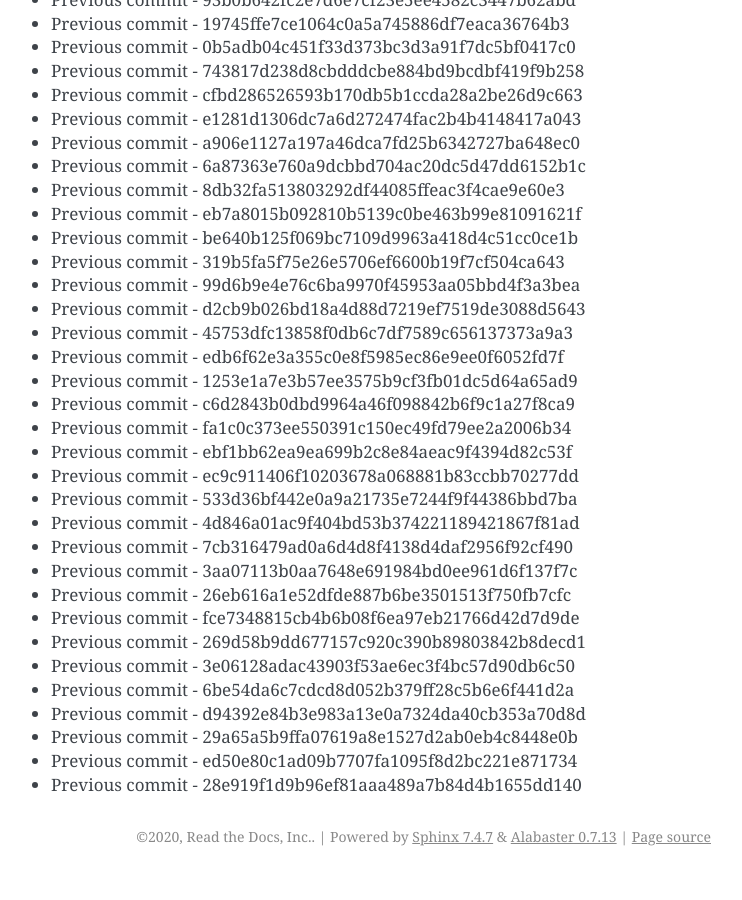
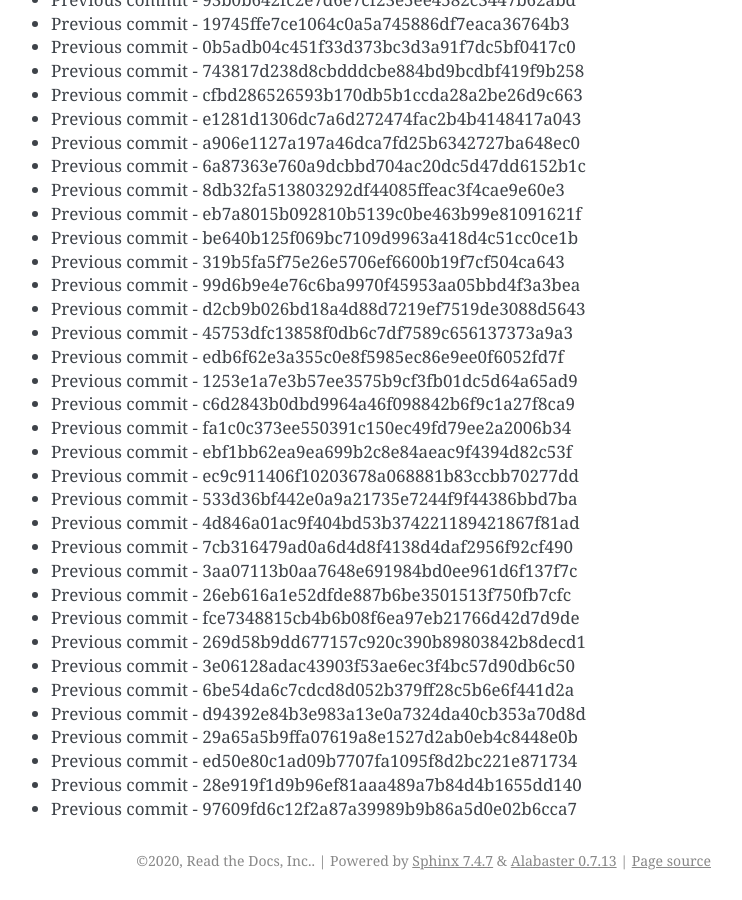
Before and after one commit to readthedocs/rtd-git-stresstest, a Sphinx documentation site: the page built from docs/updates.rst, in a window 1280 px wide and 900 px high, scrolled down 79709 px. Shown: the whole window, without its empty margins (399-1141 px from the left). Built offline with Sphinx 7.4.7, drawn with Linux system fonts in a browser that asks for light colours; before the commit the page ends 80585 px from its top, so only the background shows below that.

Commit message:
Generating commit from previous: 97609fd6c12f2a87a39989b9b86a5d0e02b6cca7

```diff
--- a/docs/updates.rst
+++ b/docs/updates.rst
@@ -3381,3 +3381,4 @@ It can be tested for any performance characteristics.
 * Previous commit - 29a65a5b9ffa07619a8e1527d2ab0eb4c8448e0b
 * Previous commit - ed50e80c1ad09b7707fa1095f8d2bc221e871734
 * Previous commit - 28e919f1d9b96ef81aaa489a7b84d4b1655dd140
+* Previous commit - 97609fd6c12f2a87a39989b9b86a5d0e02b6cca7
```
